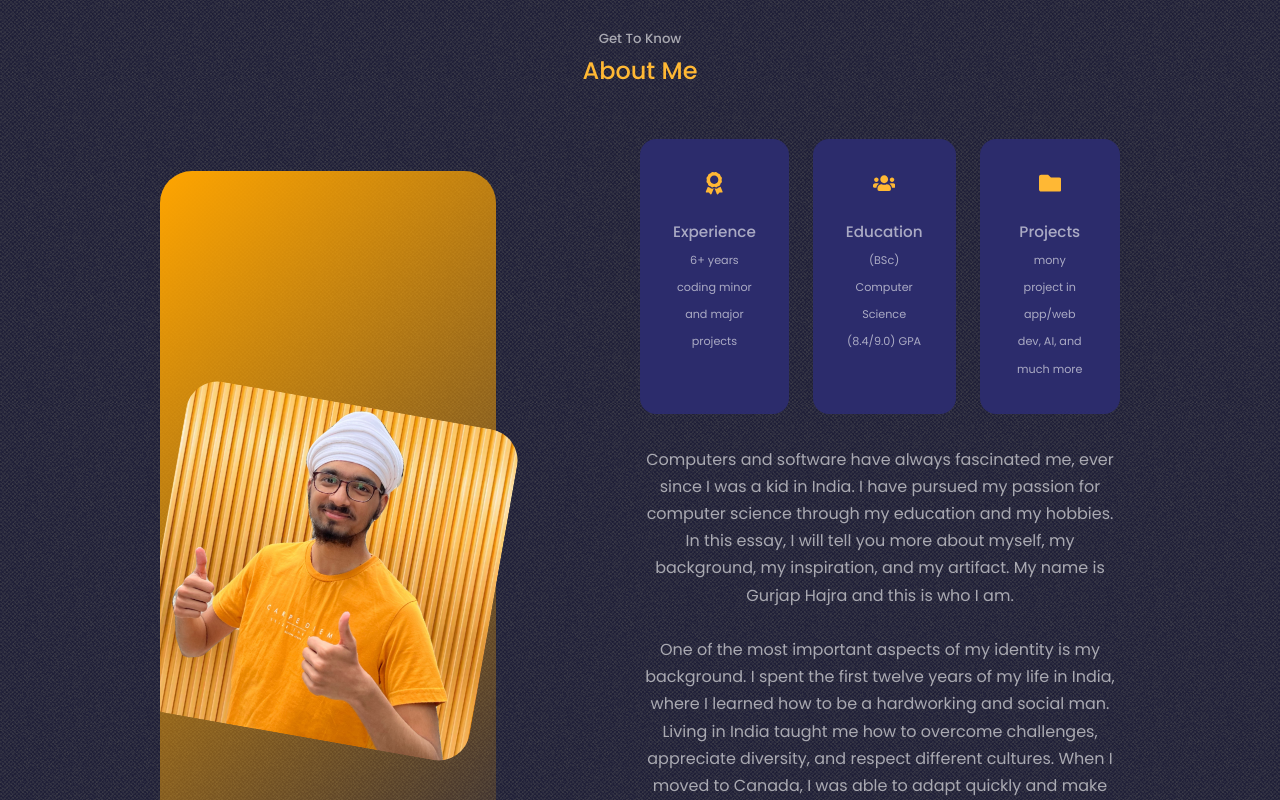
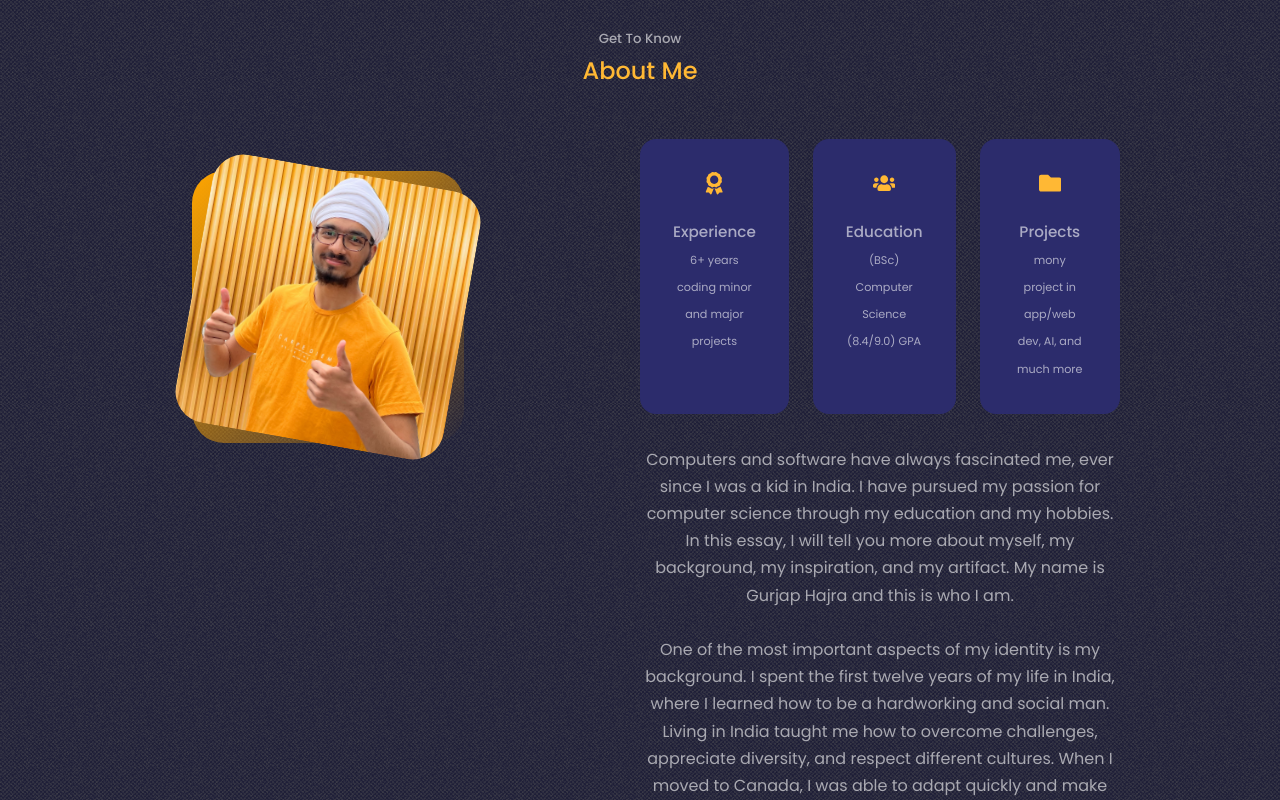
Before and after one commit to GurjapHajra/portfolio, a React (Create React App) app: page / in a window 1280 px wide. Shown: the part 900-1700 px from the top of the page. Built offline with nearby package versions, Linux system fonts and the light colour scheme; the HTML template or start-up script is replaced by a standard one.

Commit message:
fix image

```diff
--- a/src/App.js
+++ b/src/App.js
@@ -3,8 +3,6 @@ import  Header from "./components/header/header"
 import  About from "./components/about/about"
 import  Contact from "./components/contact/Contact"
 import  Experience from "./components/experience/experience"
-import Goals from './components/Goals/Goals';
-import Video from './components/Video/Video';
 import  Nav from "./components/nav/Nav"
 import Projects from './components/projects/projects';
 import  Footer from "./components/footer/footer"
--- a/src/components/about/about.css
+++ b/src/components/about/about.css
@@ -12,6 +12,7 @@
 .image__container{
     display: flex;
     justify-content: center;
+    aspect-ratio: 1/1;
 }
 
 .about__me{
@@ -101,6 +102,9 @@
     .about__content p{
         margin: 1rem 0 1.5rem;
     }
+    .image__container {
+        aspect-ratio: auto;
+    }
 }
 @media screen and (max-width:600px){
 
```
